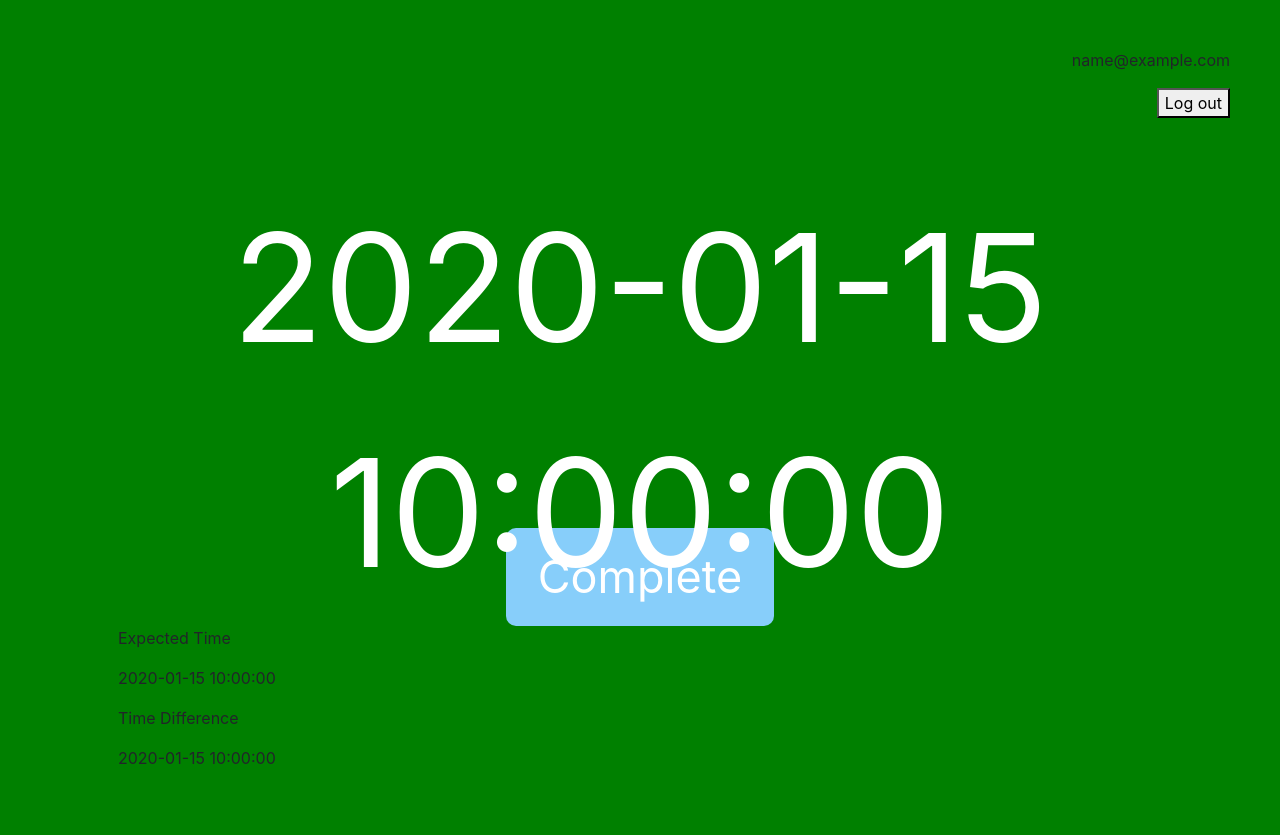
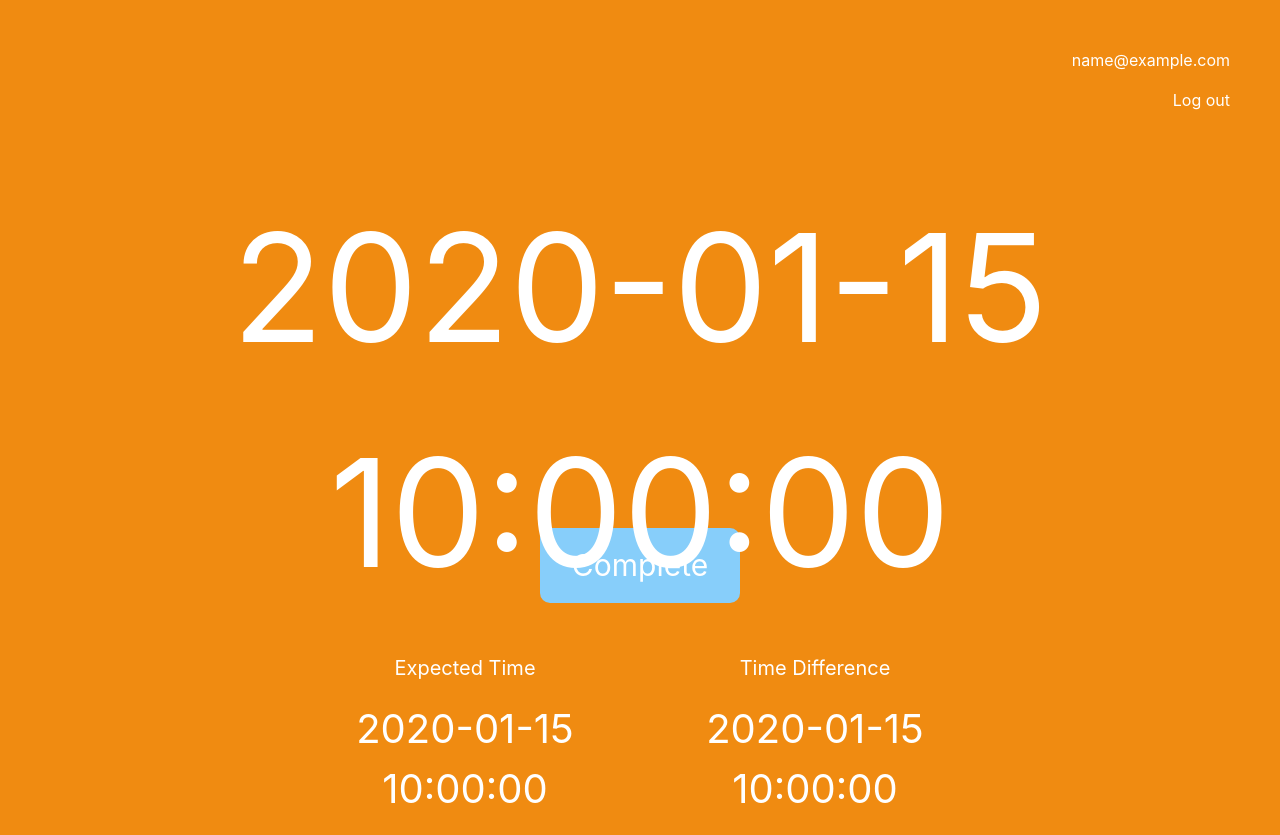
Before and after one commit to bennnyhin/Real-Study-Time, a Flask app: template templates/task.html in a window 1280 px wide. Before the commit the page ends 764 px from the top, so only its background shows below. Run offline with Flask 2, Linux system fonts and the light colour scheme; the template is opened without the code that fills it: most values are stand-ins (such as "Sample title", 1, 10 or a date in 2020); some libraries are stand-ins or nearby versions.

Commit message:
Update task.html

```diff
--- a/templates/task.html
+++ b/templates/task.html
@@ -17,11 +17,108 @@
         <script src="https://stackpath.bootstrapcdn.com/bootstrap/4.5.2/js/bootstrap.min.js" integrity="sha384-B4gt1jrGC7Jh4AgTPSdUtOBvfO8shuf57BaghqFfPlYxofvL8/KUEfYiJOMMV+rV" crossorigin="anonymous"></script>
 
     </head>
-    <body style="background-color: green;">
+    <body style="background-color: rgb(240, 139, 17);">
         <main class="container p-5">
+            <style>
+
+                .userInfo {
+                    position: absolute;
+                    right: 50px;
+                    text-align: right;
+                }
+
+                .email {
+                    color: white;
+                }
+
+                .logout {
+                    color: white;
+                }
+
+                .timeElapsedDiv {
+                    width: 100%;
+                    text-align: center;
+                    margin: 0;
+                    position: absolute;
+                    top: 50%;
+                    left: 50%;
+                    transform: translate(-50%, -50%);
+                }
+
+                .timeElapsed {
+                    text-align: center;
+                    color: white;
+                    background-color: transparent;
+                    font-size: 150px;
+                    transition-duration: 0.4s;
+                }
+                a:link {
+                    color: white;
+                }
+                a:visited {
+                    color: white;
+                    text-decoration: none;
+                }
+                a:hover {
+                    color: lightgray;
+                    text-decoration: none;
+                }
+                a:active {
+                    color: white;
+                    text-decoration: none;
+                }
+
+                .completedDiv {
+                    bottom: 0;
+                    display: flex;
+                    justify-content: center;
+                }
+                .completed {
+                    margin-top: 60vh;
+                    background-color: lightskyblue;
+                    color: white;
+                    border: none;
+                    padding: 15px 32px;
+                    text-align: center;
+                    font-size: 30px;
+                    border-radius: 10px;
+                    transition-duration: 0.4s;
+                }
+                .completed:hover {
+                    color: lightskyblue;
+                    background-color: white;
+                }
+
+                .bottomDiv {
+                    width: 600px;
+                    margin: 0 auto;
+                    padding-top: 50px;
+                    color: white;
+                }
+
+                .timeExpectedDiv {
+                    width: 250px;
+                    float: left;
+                    text-align: center;
+                }
+
+                .timeDifferenceDiv {
+                    width: 250px;
+                    float: right;
+                    text-align: center;
+                }
+
+                .bottomHeader {
+                    font-size: 40px;
+                }
+
+                .bottomText {
+                    font-size: 20px;
+                }
+            </style>
             <div class="userInfo">
                 <p class="email">{{ emailAddress }}</p>
-                <button class="logout">Log out</button>
+                <a class="logout" href="">Log out</a>
             </div>
             <div class="timeElapsedDiv">
                 <a class="timeElapsed" href="">{{ timeElapsed }}</a>
@@ -29,14 +126,14 @@
             <div class="completedDiv">
                 <button class="completed" href="">Complete</button>
             </div>
-            <div>
-                <div>
-                    <p>Expected Time</p>
-                    <p>{{ timeExpected }}</p>
+            <div class="bottomDiv">
+                <div class="timeExpectedDiv">
+                    <p class="bottomText">Expected Time</p>
+                    <p class="bottomHeader">{{ timeExpected }}</p>
                 </div>
-                <div>
-                    <p>Time Difference</p>
-                    <p>{{ timeDifference }}</p>
+                <div class="timeDifferenceDiv">
+                    <p class="bottomText">Time Difference</p>
+                    <p class="bottomHeader">{{ timeDifference }}</p>
                 </div>
             </div>
         </main>
```
